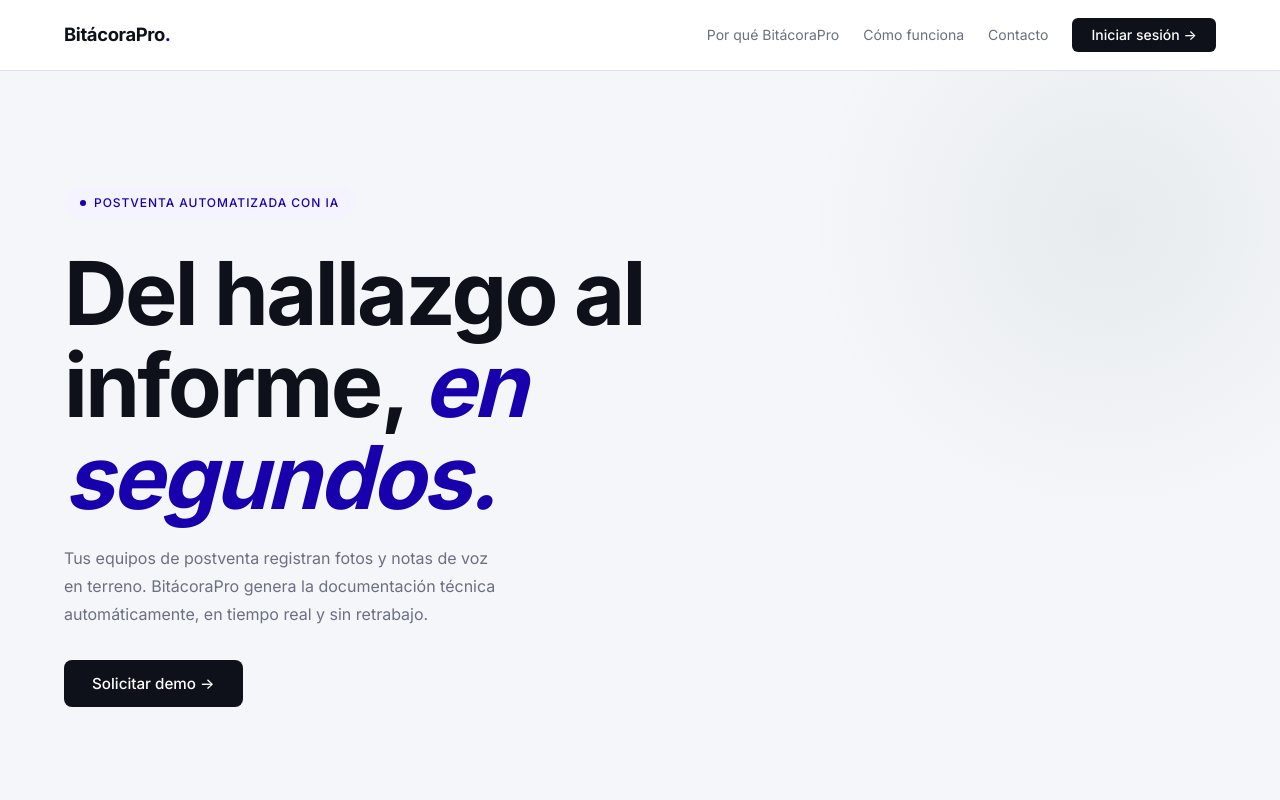
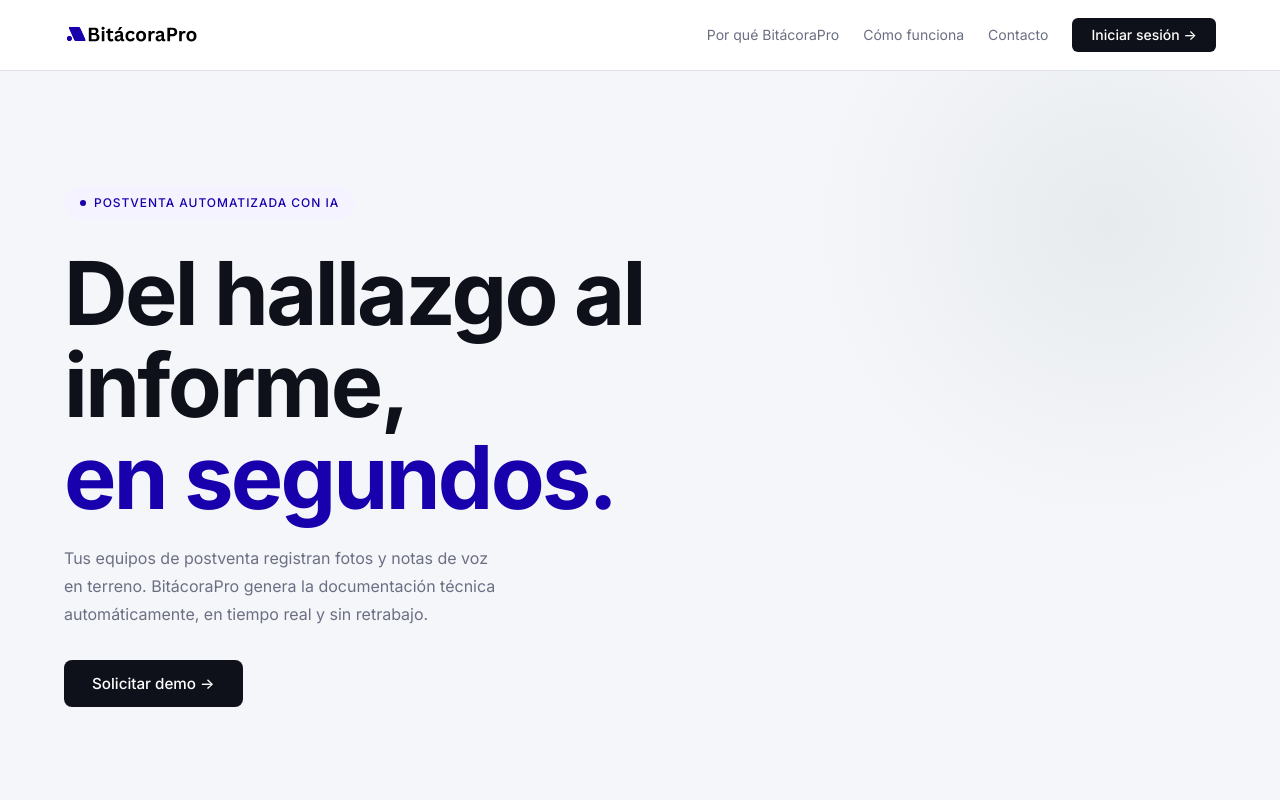
Before and after one commit to mencina/bitacora-postventa, a React (Vite) app: page / in a window 1280 px wide. Shown: the top 800 px of the page. Built offline with nearby package versions, Linux system fonts and the light colour scheme.

Commit message:
fix: correciones menores logo y textos

```diff
--- a/src/App.jsx
+++ b/src/App.jsx
@@ -39,7 +39,7 @@
         /* NAV */
         .hp-nav{position:sticky;top:0;z-index:200;display:flex;align-items:center;justify-content:space-between;padding:1.1rem var(--gutter);background:rgb(255, 255, 255);backdrop-filter:blur(16px);border-bottom:1px solid var(--line);}
         .hp-logo{font-family: var(--font-sans);font-size:1.15rem;font-weight:700;color:var(--ink);cursor:pointer;letter-spacing:-0.02em;white-space:nowrap;}
-        .hp-logo span{color:var(--accent);}
+        .hp-logo img {height: 20px;width: auto; margin-top: 6px;}
         .hp-nav-links{display:flex;align-items:center;gap:1.5rem;}
         .hp-nav-link{background:none;border:none;cursor:pointer;color:var(--muted);font-size:0.875rem;font-family:var(--sans);transition:color 0.2s;padding:0;}
         .hp-nav-link:hover{color:var(--ink);}
@@ -69,7 +69,7 @@
         .hp-eyebrow{display:inline-flex;align-items:center;gap:0.5rem;background:var(--accent-light);color:var(--accent);font-size:0.75rem;font-weight:500;letter-spacing:0.08em;text-transform:uppercase;padding:0.4rem 1rem;border-radius:100px;margin-bottom:1.75rem;width:fit-content;animation:hp-fadeUp 0.7s 0.1s both;}
         .hp-eyebrow::before{content:'';width:6px;height:6px;border-radius:50%;background:var(--accent);flex-shrink:0;}
         .hp-hero-title{font-family: var(--font-sans);font-size:clamp(2.4rem,7vw,5.5rem);line-height:1.05;font-weight:700;letter-spacing:-0.03em;max-width:14ch;margin-bottom:1.25rem;animation:hp-fadeUp 0.8s 0.2s both;}
-        .hp-hero-title em{font-style:italic;color:var(--accent);}
+        .hp-hero-title span{color:var(--accent);}
         .hp-hero-sub{font-size:1rem;color:var(--muted);max-width:44ch;line-height:1.75;margin-bottom:2rem;animation:hp-fadeUp 0.8s 0.35s both;}
         .hp-hero-actions{display:flex;gap:1rem;align-items:center;flex-wrap:wrap;animation:hp-fadeUp 0.8s 0.5s both;}
         .hp-btn-primary{background:var(--ink);color:var(--white);padding:0.875rem 1.75rem;border-radius:8px;font-weight:500;font-size:0.95rem;font-family:var(--sans);border:none;cursor:pointer;transition:background 0.2s,transform 0.15s,box-shadow 0.2s;display:inline-flex;align-items:center;justify-content:center;gap:0.5rem;white-space:nowrap;min-height:44px;}
@@ -135,7 +135,7 @@
           .hp-hero{min-height:auto;padding:4rem 1.25rem 3rem;}
           .hp-eyebrow{font-size:0.7rem;padding:0.35rem 0.875rem;margin-bottom:1.25rem;}
           .hp-hero-title{font-size:clamp(3rem,11vw,4rem);margin-bottom:1rem;}
-          .hp-hero-title .hp-nowrap{white-space:nowrap;}
+          .hp-hero-title .hp-nowrap { white-space: nowrap;}
           .hp-hero-sub{font-size:0.95rem;margin-bottom:1.5rem;}
           .hp-hero-actions{flex-direction:column;align-items:stretch;gap:0.75rem;}
           .hp-btn-primary{justify-content:center;padding:1rem;font-size:1rem;min-height:52px;}
@@ -163,7 +163,9 @@
 
       {/* NAV */}
       <nav className="hp-nav">
-        <div className="hp-logo">BitácoraPro<span>.</span></div>
+        <div className="hp-logo">
+          <img src="/logotipo.svg" alt="BitácoraPro" />
+        </div>
         <div className="hp-nav-links">
           <button className="hp-nav-link" onClick={function() { document.getElementById('hp-dolores').scrollIntoView({ behavior: 'smooth' }) }}>Por qué BitácoraPro</button>
           <button className="hp-nav-link" onClick={function() { document.getElementById('hp-como').scrollIntoView({ behavior: 'smooth' }) }}>Cómo funciona</button>
@@ -189,7 +191,7 @@
       {/* HERO */}
       <section className="hp-hero">
         <div className="hp-eyebrow">Postventa automatizada con IA</div>
-        <h1 className="hp-hero-title">Del hallazgo al informe, <em><span className="hp-nowrap">en segundos.</span></em></h1>
+        <h1 className="hp-hero-title">Del hallazgo al informe,<br /><span className="hp-nowrap">en segundos.</span></h1>
         <p className="hp-hero-sub">Tus equipos de postventa registran fotos y notas de voz en terreno. BitácoraPro genera la documentación técnica automáticamente, en tiempo real y sin retrabajo.</p>
         <div className="hp-hero-actions">
           <button className="hp-btn-primary" onClick={function() { window.open('mailto:mario.encina.d@gmail.com?subject=Solicitud%20de%20demo', '_blank') }}>Solicitar demo →</button>
@@ -552,8 +554,7 @@
   <div className="auth-screen">
     <div className="auth-card">
       <div className="auth-logo">
-        <img src="/isotipo.svg" alt="BitácoraPro" width="40" height="40" />
-        <h1>BitácoraPro</h1>
+        <img src="/logotipo.svg" alt="BitácoraPro" width="180" height="40" />
         <p>Ingresa a tu cuenta</p>
       </div>
 
```
Also changed, not shown: public/favicon.svg, public/logotipo.svg (added).
